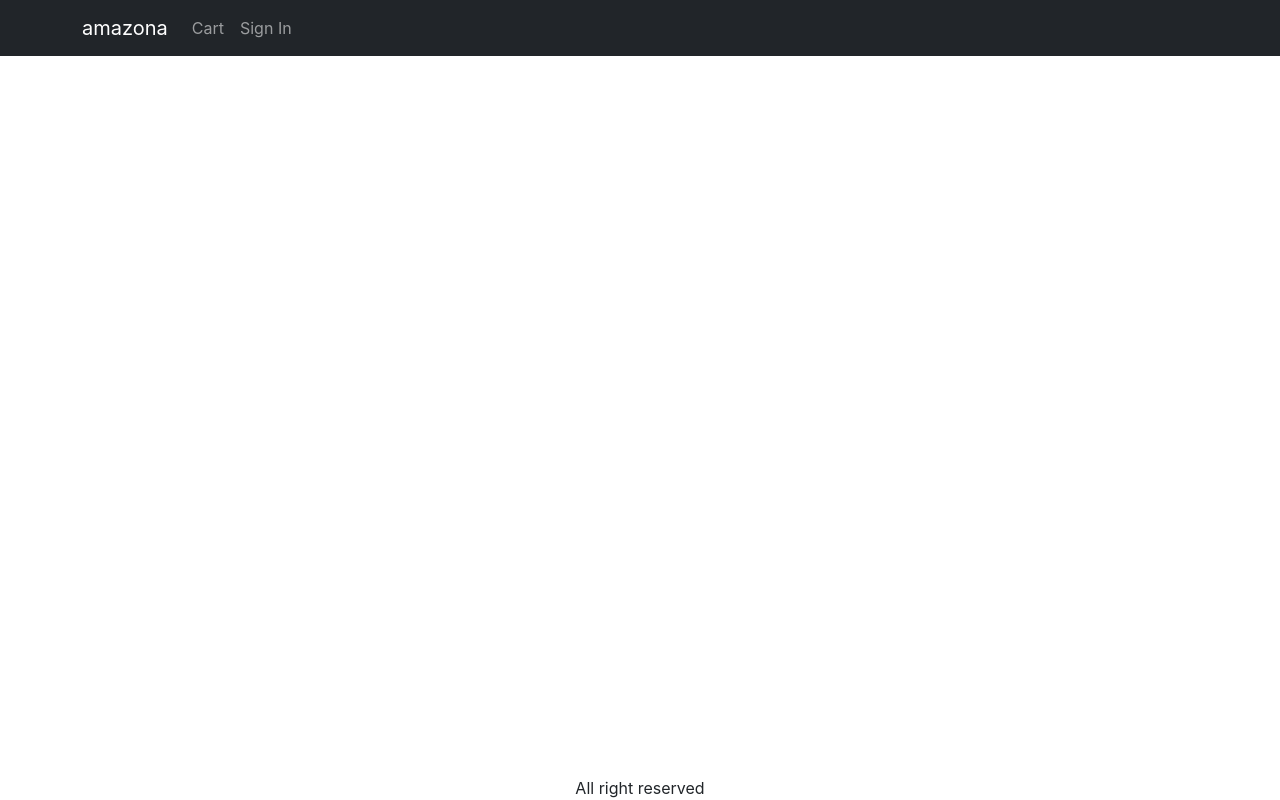
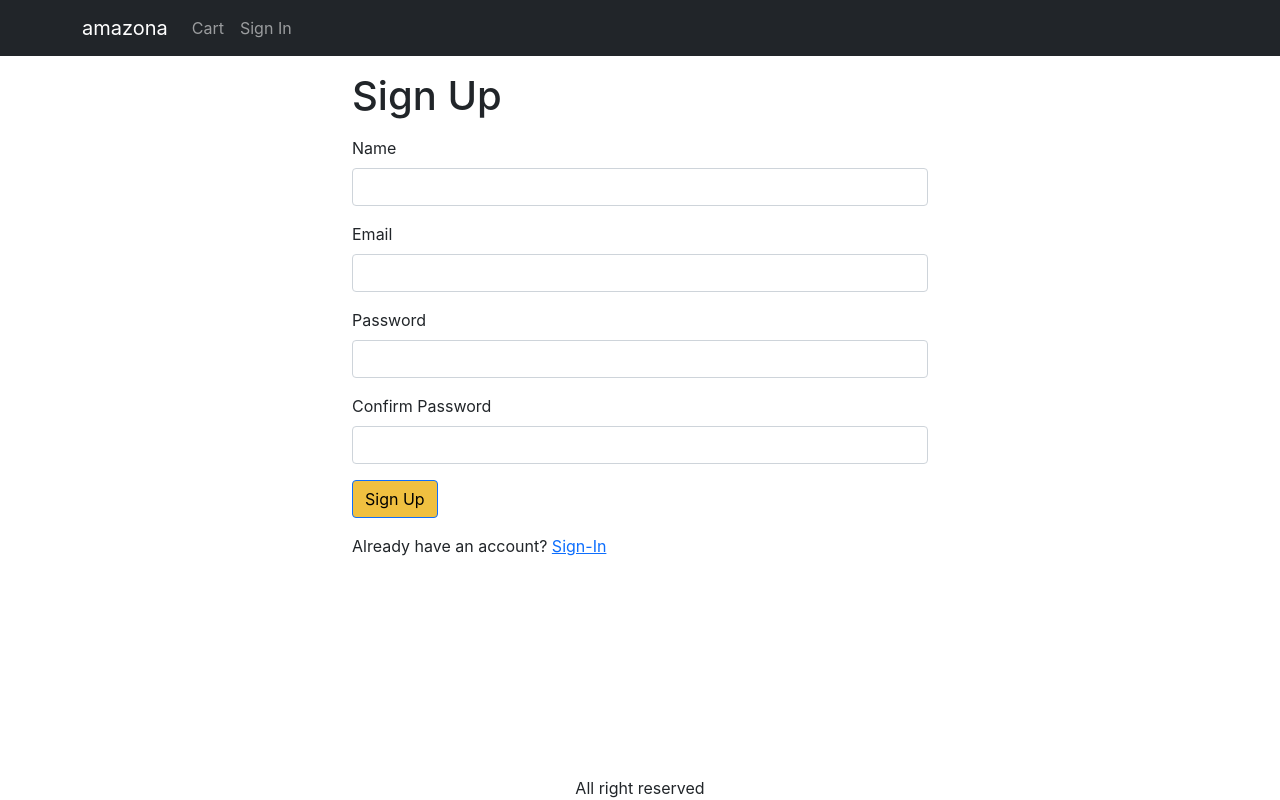
Before and after one commit to GauCenaDX/mern-ecommerce-like-amazon-basir2022, a React (Create React App) app in the folder amazona/frontend/: page /signup in a window 1280 px wide. Built offline with nearby package versions, Linux system fonts and the light colour scheme.

Commit message:
#25 Create Sign Up Screen

```diff
--- a/amazona/frontend/src/App.js
+++ b/amazona/frontend/src/App.js
@@ -3,6 +3,7 @@ import HomeScreen from './screens/HomeScreen';
 import ProductScreen from './screens/ProductScreen';
 import CartScreen from './screens/CartScreen';
 import SigninScreen from './screens/SigninScreen';
+import SignupScreen from './screens/SignupScreen';
 import ShippingAddressScreen from './screens/ShippingAddressScreen';
 import Navbar from 'react-bootstrap/Navbar';
 import Nav from 'react-bootstrap/Nav';
@@ -76,6 +77,7 @@ function App() {
               <Route path='/product/:slug' element={<ProductScreen />} />
               <Route path='/cart' element={<CartScreen />} />
               <Route path='/signin' element={<SigninScreen />} />
+              <Route path='/signup' element={<SignupScreen />} />
               <Route path='/shipping' element={<ShippingAddressScreen />} />
               <Route path='/' element={<HomeScreen />} />
             </Routes>
--- /dev/null
+++ b/amazona/frontend/src/screens/SignupScreen.js
@@ -0,0 +1,110 @@
+import { Link, useLocation, useNavigate } from 'react-router-dom';
+import Container from 'react-bootstrap/Container';
+import Form from 'react-bootstrap/Form';
+import Button from 'react-bootstrap/Button';
+import { Helmet } from 'react-helmet-async';
+import Axios from 'axios';
+import { useContext, useEffect, useState } from 'react';
+import { Store } from '../Store';
+import { toast } from 'react-toastify';
+import { getError } from '../utils';
+
+
+export default function SignupScreen() {
+  const navigate = useNavigate();
+  const { search } = useLocation();
+  //-- /shipping
+  const redirectInUrl = new URLSearchParams(search).get('redirect');
+  const redirect = redirectInUrl ? redirectInUrl : '/';
+
+  const [name, setName] = useState('');
+  const [email, setEmail] = useState('');
+  const [password, setPassword] = useState('');
+  const [confirmPassword, setConfirmPassword] = useState('');
+
+  const { state, dispatch: ctxDispatch } = useContext(Store);
+  const { userInfo } = state;
+
+  const submitHandler = async (e) => {
+    e.preventDefault(); //-- prevent refreshing the page
+
+    if (password !== confirmPassword) {
+      toast.error('Passwords do not match');
+      return;
+    }
+
+    try {
+      const { data } = await Axios.post('/api/users/signup', {
+        name,
+        email,
+        password
+      });
+      //-- Save data in Store
+      ctxDispatch({ type: 'USER_SIGNIN', payload: data });
+      //-- Save data in localStorage (the browser)
+      localStorage.setItem('userInfo', JSON.stringify(data));
+      //-- Redirect user to 'redirect' URL
+      navigate(redirect || '/');
+    } catch (err) {
+      toast.error(getError(err));
+    }
+  }
+
+  //-- Mechanism to prevent user from seeing the signin page when they
+  //-- are already logged in.
+  useEffect( () => {
+    if (userInfo) {
+      navigate(redirect);
+    }
+  }, [navigate, redirect, userInfo]);
+
+  return (
+    <Container className='small-container'>
+      <Helmet>
+        <title>Sign Up</title>
+      </Helmet>
+      {/* -- Set margin on y-axis (top & bottom) */}
+      <h1 className='my-3'>Sign Up</h1>
+      <Form onSubmit={submitHandler}>
+        <Form.Group className='mb-3' controlId='name'>
+          <Form.Label>Name</Form.Label>
+          <Form.Control
+            required
+            onChange={(e) => setName(e.target.value)}
+          />
+        </Form.Group>
+        <Form.Group className='mb-3' controlId='email'>
+          <Form.Label>Email</Form.Label>
+          <Form.Control
+            type='email'
+            required
+            onChange={(e) => setEmail(e.target.value)}
+          />
+        </Form.Group>
+        <Form.Group className='mb-3' controlId='password'>
+          <Form.Label>Password</Form.Label>
+          <Form.Control
+            type='password'
+            required
+            onChange={(e) => setPassword(e.target.value)}
+          />
+        </Form.Group>
+        <Form.Group className='mb-3' controlId='confirmPassword'>
+          <Form.Label>Confirm Password</Form.Label>
+          <Form.Control
+            type='password'
+            required
+            onChange={(e) => setConfirmPassword(e.target.value)}
+          />
+        </Form.Group>
+        <div className='mb-3'>
+          <Button type='submit'>Sign Up</Button>
+        </div>
+        <div className='mb-3'>
+          Already have an account?{' '}
+          <Link to={`/signin?redirect=${redirect}`}>Sign-In</Link>
+        </div>
+      </Form>
+    </Container>
+  )
+}
```
Also changed, not shown: 2 other files (tests, documents, lock files or other folders).
